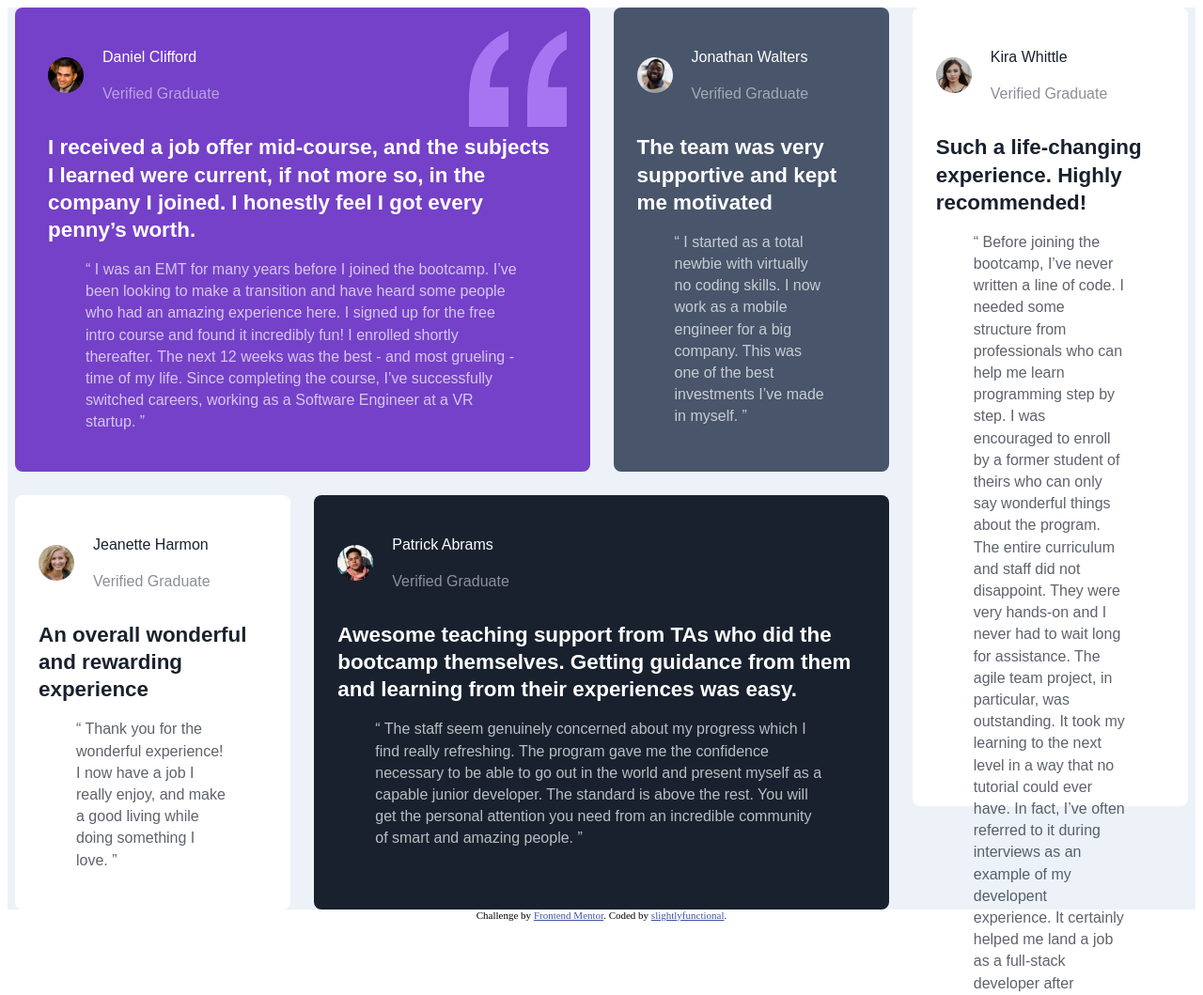
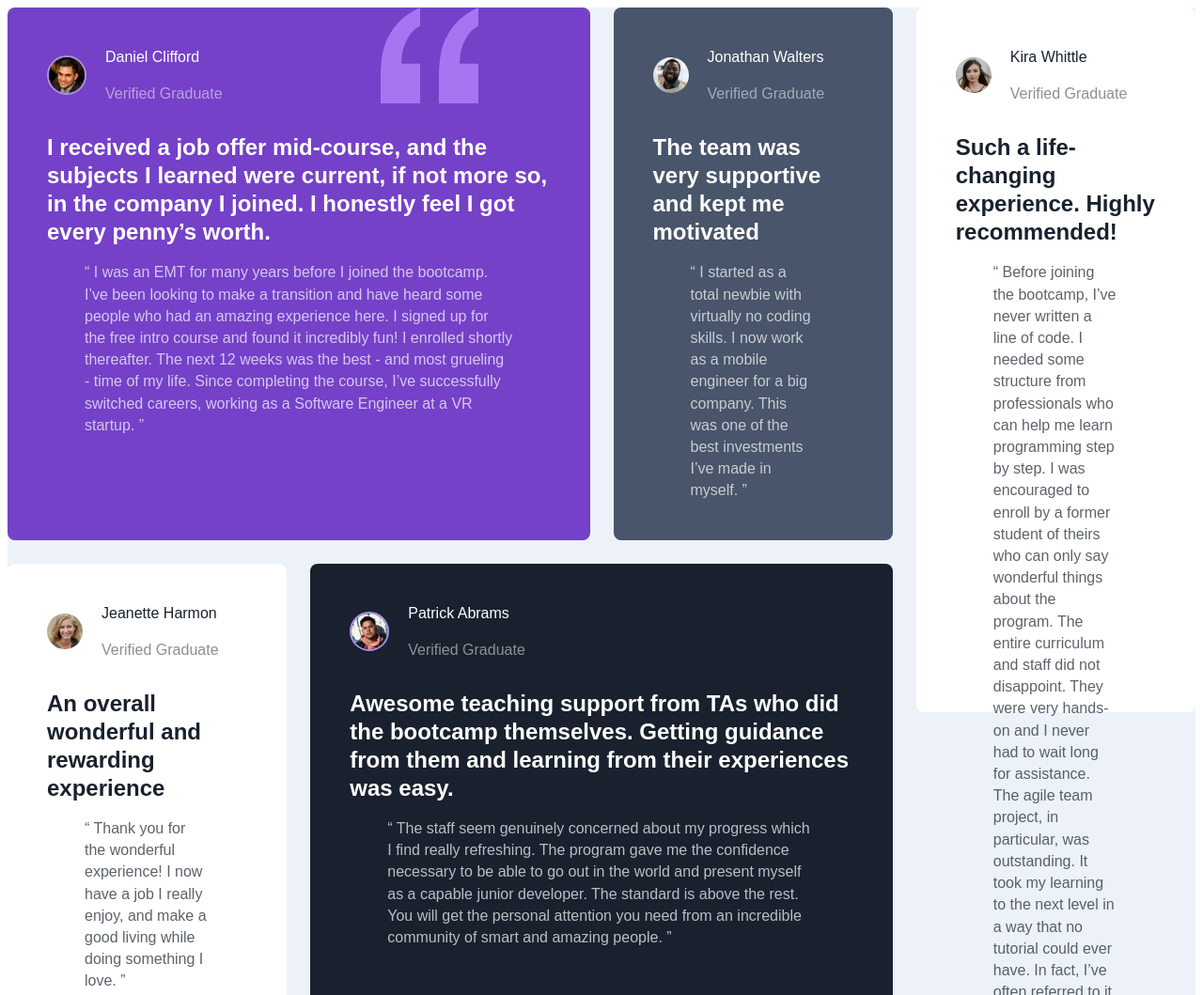
Before and after one commit to alexl8819/testimonials-grid-section, a website built with Parcel: page src/index.html in a window 1280 px wide. Shown: the top 1059 px of the page at 94% size. Built offline with nearby package versions, Linux system fonts and the light colour scheme.

Commit message:
finalize styling and html, remove inner container

```diff
--- a/src/index.html
+++ b/src/index.html
@@ -22,7 +22,6 @@
     <div class="testimonials">
       <h1 class="sr-only">Graduate Testomonials</h1>
       <article class="testimonial__article testimonial__article--theme-violet testimonial__article--grid-item-one">
-        <div class="testimonial__container testimonial__highlight">
         <div class="testimonial__profile">
           <img class="profile__img" src="./images/image-daniel.jpg" alt="daniel" />
           <div>
@@ -35,7 +34,6 @@
         in the company I joined. I honestly feel I got every penny’s worth.</h2>
 
         <blockquote class="testimonial__quote">“ I was an EMT for many years before I joined the bootcamp. I’ve been looking to make a transition and have heard some people who had an amazing experience here. I signed up for the free intro course and found it incredibly fun! I enrolled shortly thereafter. The next 12 weeks was the best - and most grueling - time of my life. Since completing the course, I’ve successfully switched careers, working as a Software Engineer at a VR startup. ”</blockquote>
-        </div>
       </article>
       <article class="testimonial__article testimonial__article--theme-gray testimonial__article--grid-item-two">
         <div class="testimonial__profile">
--- a/src/styles.sass
+++ b/src/styles.sass
@@ -1,6 +1,7 @@
 :root
   --white: hsl(0, 0%, 100%)
   --moderate-violet: hsl(263, 55%, 52%)
+  --light-moderate-violet: hsl(263, 55%, 72%)
   --very-dark-grayish-blue: hsl(217, 19%, 35%)
   --very-dark-blackish-blue: hsl(219, 29%, 14%)
   --light-gray: hsl(0, 0%, 81%)
@@ -30,16 +31,16 @@
   grid-auto-rows: minmax(200px, auto)
 
   @media screen and (min-width: 767px)
-    max-width: 78rem
+    max-width: 84rem
     grid-template-columns: repeat(4, 1fr)
 
   .testimonial__article
     padding-top: 25px
     padding-bottom: 25px
-    padding-left: 25px
-    padding-right: 25px
+    padding-left: 42px
+    padding-right: 42px
     border-radius: 8px
-    max-height: 800px
+    max-height: 700px
 
     &--grid
       &-item-one
@@ -86,6 +87,12 @@
       &-violet
         color: var(--white)
         background-color: var(--moderate-violet)
+        background-image: url('./images/bg-pattern-quotation.svg')
+        background-position: 77% 0%
+        background-repeat: no-repeat
+
+        .profile__img
+          border: 2px solid var(--light-moderate-violet)
 
       &-gray
         color: var(--white)
@@ -99,14 +106,8 @@
         color: var(--white)
         background-color: var(--very-dark-blackish-blue)
 
-    .testimonial__highlight
-      background-image: url('./images/bg-pattern-quotation.svg')
-      background-position: top right
-      background-repeat: no-repeat
-
-    .testimonial__container
-      padding-left: 10px
-      padding-right: 10px
+        .profile__img
+          border: 2px solid var(--light-moderate-violet)
 
     .testimonial__profile
       display: flex
@@ -123,8 +124,8 @@
         border-radius: 999px
 
     .testimonial__headline
-      font-size: 1.4rem
-      line-height: 1.3em
+      font-size: 1.5rem
+      line-height: 1.25em
       margin-top: 15px
       margin-bottom: 15px
 
```
Lines whose indentation alone changed are shown as unchanged.
